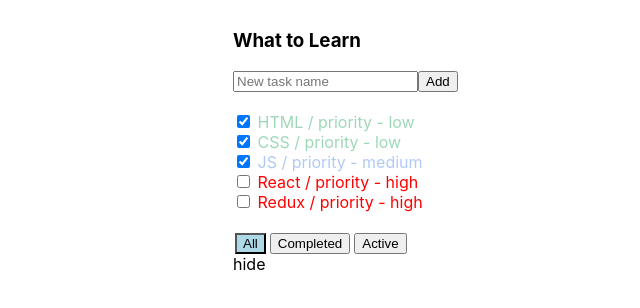
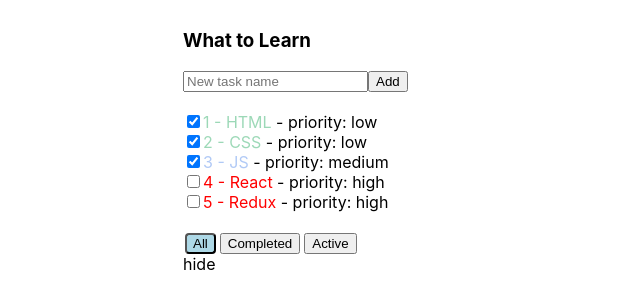
Before and after one commit to maqweb/todolist-react, a React (Create React App) app: page / in a window 1280 px wide. Shown: the top 308 px of the page, without its empty margins (282-922 px from the left). Built offline with nearby package versions, Linux system fonts and the light colour scheme.

Commit message:
refactoring changeTitle/changeStatus

```diff
--- a/src/App.css
+++ b/src/App.css
@@ -1,5 +1,5 @@
 .todoList {
-    width: 270px;
+    width: 370px;
     margin: 0 auto;
 }
 
@@ -9,6 +9,7 @@
 
 .active {
     background: lightblue;
+    border-radius: 4px;
 }
 
 .highPriority {
--- a/src/App.js
+++ b/src/App.js
@@ -8,21 +8,22 @@
 
     state = {
         tasks: [
-            {title: 'HTML', isDone: true, priority: 'low', id: 1},
-            {title: 'CSS', isDone: true, priority: 'low', id: 2},
-            {title: 'JS', isDone: true, priority: 'medium', id: 3},
-            {title: 'React', isDone: false, priority: 'high', id: 4},
-            {title: 'Redux', isDone: false, priority: 'high', id: 5}
+            {id: 1, title: 'HTML', isDone: true, priority: 'low'},
+            {id: 2, title: 'CSS', isDone: true, priority: 'low'},
+            {id: 3, title: 'JS', isDone: true, priority: 'medium'},
+            {id: 4, title: 'React', isDone: false, priority: 'high'},
+            {id: 5, title: 'Redux', isDone: false, priority: 'high'}
         ],
         filterValue: "All"
     };
 
     addTask = (newText) => {
         let newTask = {
+            id: this.state.tasks.length + 1,
             title: newText,
             isDone: false,
-            priority: 'no',
-            id: this.state.tasks.length + 1
+            priority: 'no'
+
         };
         let newTasks = [...this.state.tasks, newTask];
         this.setState({tasks: newTasks});
@@ -34,12 +35,20 @@
         })
     };
 
-    changeStatus = (task, isDone) => {
+    changeStatus = (taskId, isDone) => {
+        this.changeTask(taskId, {isDone: isDone})
+    };
+
+    changeTitle = (taskId, newTitle) => {
+        this.changeTask(taskId, {title: newTitle})
+    };
+
+    changeTask = (taskId, obj) => {
         let newTasks = this.state.tasks.map(t => {
-            if (t !== task) {
-                return t;
+            if (t.id === taskId) {
+                return {...t, ...obj}
             } else {
-                return {...t, isDone: isDone}
+                return t
             }
         });
         this.setState({
@@ -69,7 +78,8 @@
                     <TodoListHeader addTask={this.addTask}/>
 
                     <TodoListTasks tasks={getFilterTasks(this.state.tasks)}
-                                   changeStatus={this.changeStatus}/>
+                                   changeStatus={this.changeStatus}
+                                   changeTitle={this.changeTitle}/>
 
                     <TodoListFooter filterValue={this.state.filterValue} changeFilter={this.changeFilter}/>
                 </div>
--- a/src/components/TodoListTasks/Task/Task.jsx
+++ b/src/components/TodoListTasks/Task/Task.jsx
@@ -3,9 +3,31 @@
 
 class Task extends React.Component {
 
+    state = {
+        editMode: false
+    };
+
     onIsDoneChanged = (e) => {
-        this.props.changeStatus(this.props.task, e.currentTarget.checked)
+        this.props.changeStatus(this.props.task.id, e.currentTarget.checked)
     };
+
+    onTitleChanged = (e) => {
+        this.props.changeTitle(this.props.task.id, e.currentTarget.value);
+    };
+
+    activateEditMode = () => {
+        this.setState({
+            editMode: true
+        })
+    };
+
+    deactivateEditMode = () => {
+        this.setState({
+            editMode: false
+        })
+    };
+
+
 
     render = () => {
 
@@ -22,7 +44,15 @@
                        checked={this.props.task.isDone}
                        onChange={this.onIsDoneChanged}/>
 
-                <span className={`${priorityClass} ${isDoneClass}`}> {this.props.task.title} / priority - {this.props.task.priority}</span>
+                {this.state.editMode ?
+                    <input onBlur={this.deactivateEditMode}
+                           autoFocus={true}
+                           onChange={this.onTitleChanged}
+                           value={this.props.task.title} type="text"/>
+
+                    : <span onClick={this.activateEditMode}
+                            className={`${priorityClass} ${isDoneClass}`}>{this.props.task.id} - {this.props.task.title}</span> } <span> - priority: {this.props.task.priority}</span>
+
             </div>
         )
     }
--- a/src/components/TodoListTasks/TodoListTasks.jsx
+++ b/src/components/TodoListTasks/TodoListTasks.jsx
@@ -8,7 +8,8 @@
         const tasksElement = this.props.tasks.map(task => {
             return <Task key={task.id}
                          task={task}
-                         changeStatus={this.props.changeStatus}/>
+                         changeStatus={this.props.changeStatus}
+                         changeTitle={this.props.changeTitle}/>
         });
 
         return (
```
